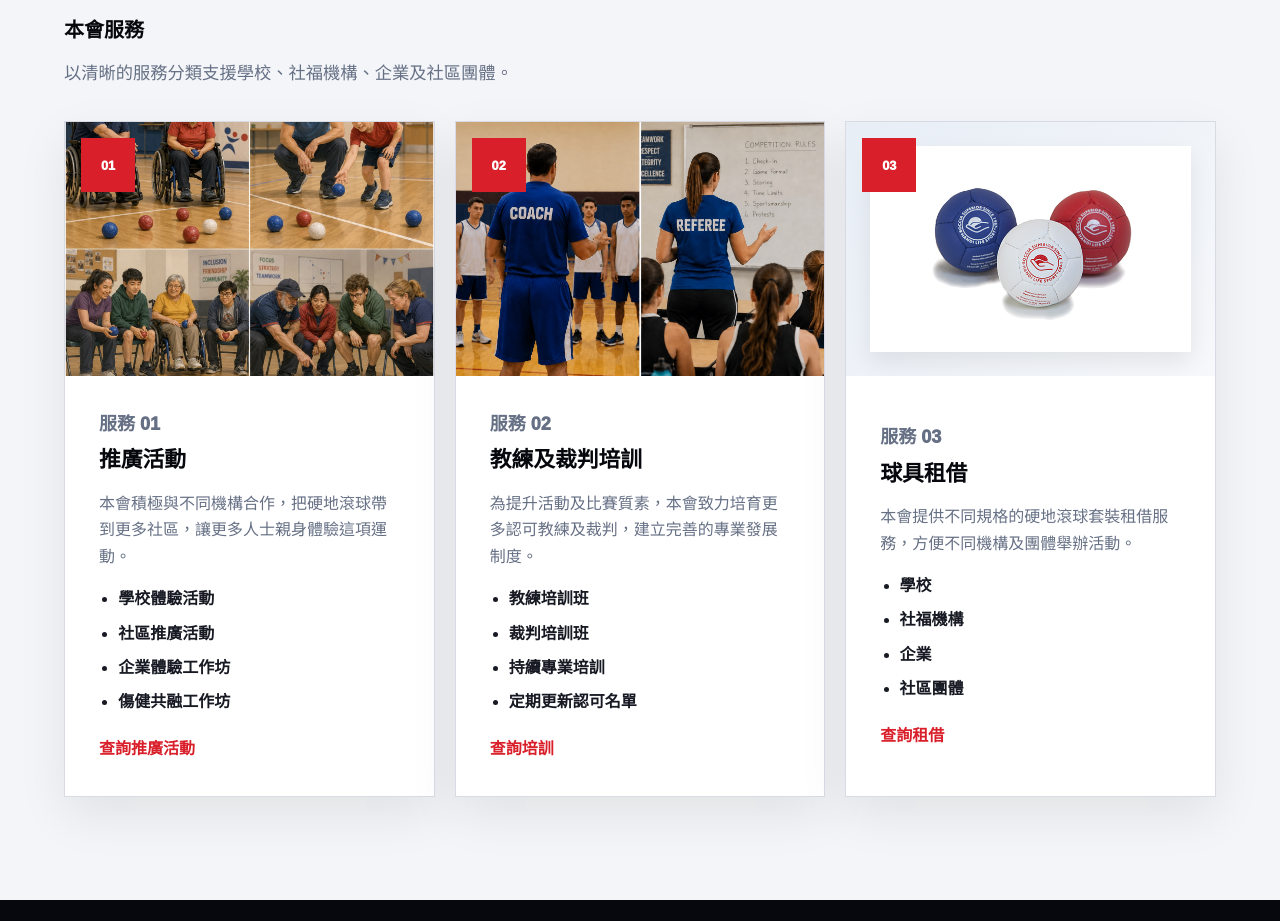
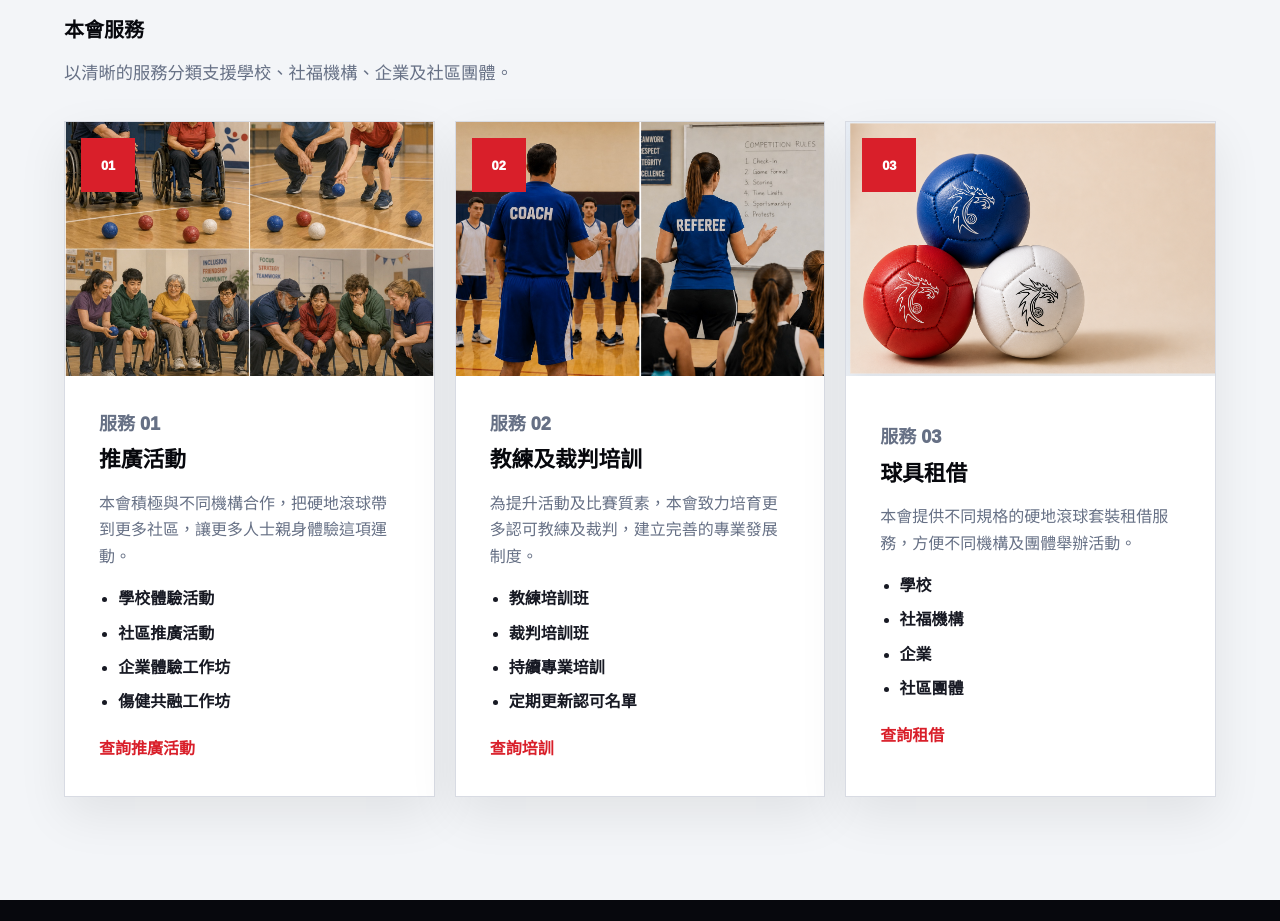
Before and after one commit to queenahmk-art/boccia-website, a React (Vite) app: page / in a window 1280 px wide. Shown: the part 2521-3442 px from the top of the page. Built offline with nearby package versions, Linux system fonts and the light colour scheme.

Commit message:
Update equipment rental image

```diff
--- a/src/components/ProgramCard.jsx
+++ b/src/components/ProgramCard.jsx
@@ -8,6 +8,7 @@ export default function ProgramCard({ item, to = "/contact", compact = false })
     <article className={`program-card ${compact ? "compact" : ""} ${item.photoFrame ? "photo-frame" : ""}`}>
       <div className="program-media">
         <img
+          className={item.imageClassName || undefined}
           src={item.image}
           alt={item.title}
           width={imageDimensions.width}
--- a/src/data/siteData.js
+++ b/src/data/siteData.js
@@ -6,6 +6,7 @@ import victorySportsBoccia from "../assets/victory-sports-boccia.png";
 import handilifeSportsBoccia from "../assets/handilife-sports-boccia.png";
 import hkBocciaAssociationSet from "../assets/hk-boccia-association-set.png";
 import refereeEquipment from "../assets/referee-equipment.png";
+import equipmentRentalColor from "../assets/equipment-rental-color.jpg";
 import schoolBocciaExperience from "../assets/school-boccia-experience.png";
 import eventImage from "../../promo.jpg";
 import bocciaImage from "../../Boccia.jpg";
@@ -17,6 +18,7 @@ export const assetMeta = {
   rulesImage: { src: rulesImage, width: 1024, height: 1024 },
   eventImage: { src: eventImage, width: 1024, height: 1024 },
   bocciaImage: { src: bocciaImage, width: 400, height: 400 },
+  equipmentRentalColor: { src: equipmentRentalColor, width: 1536, height: 1024 },
   schoolBocciaExperience: { src: schoolBocciaExperience, width: 1254, height: 1254 },
 };
 
@@ -223,7 +225,8 @@ export const siteContent = {
         number: "03",
         title: "球具租借",
         label: "服務 03",
-        image: bocciaImage,
+        image: equipmentRentalColor,
+        imageClassName: "rental-equipment-image",
         photoFrame: true,
         copy: "本會提供不同規格的硬地滾球套裝租借服務，方便不同機構及團體舉辦活動。",
         bullets: ["學校", "社福機構", "企業", "社區團體"],
@@ -495,7 +498,8 @@ export const siteContent = {
         number: "03",
         title: "Equipment Rental",
         label: "Equipment Support",
-        image: bocciaImage,
+        image: equipmentRentalColor,
+        imageClassName: "rental-equipment-image",
         photoFrame: true,
         copy: "We provide boccia equipment rental support for organisations and groups running activities.",
         bullets: ["Schools", "Social service organisations", "Companies", "Community groups"],
--- a/src/styles.css
+++ b/src/styles.css
@@ -756,8 +756,19 @@ p {
   box-shadow: 0 10px 22px rgba(7, 8, 13, 0.08);
 }
 
+.program-card.photo-frame .program-media img.rental-equipment-image {
+  object-fit: cover;
+  object-position: 28% center;
+  transform: scale(1.22);
+  transform-origin: 28% center;
+}
+
 .program-card:hover .program-media img {
   transform: scale(1.04);
+}
+
+.program-card:hover .program-media img.rental-equipment-image {
+  transform: scale(1.27);
 }
 
 .program-media span {
```
Also changed, not shown: src/assets/equipment-rental-color.jpg (added).
